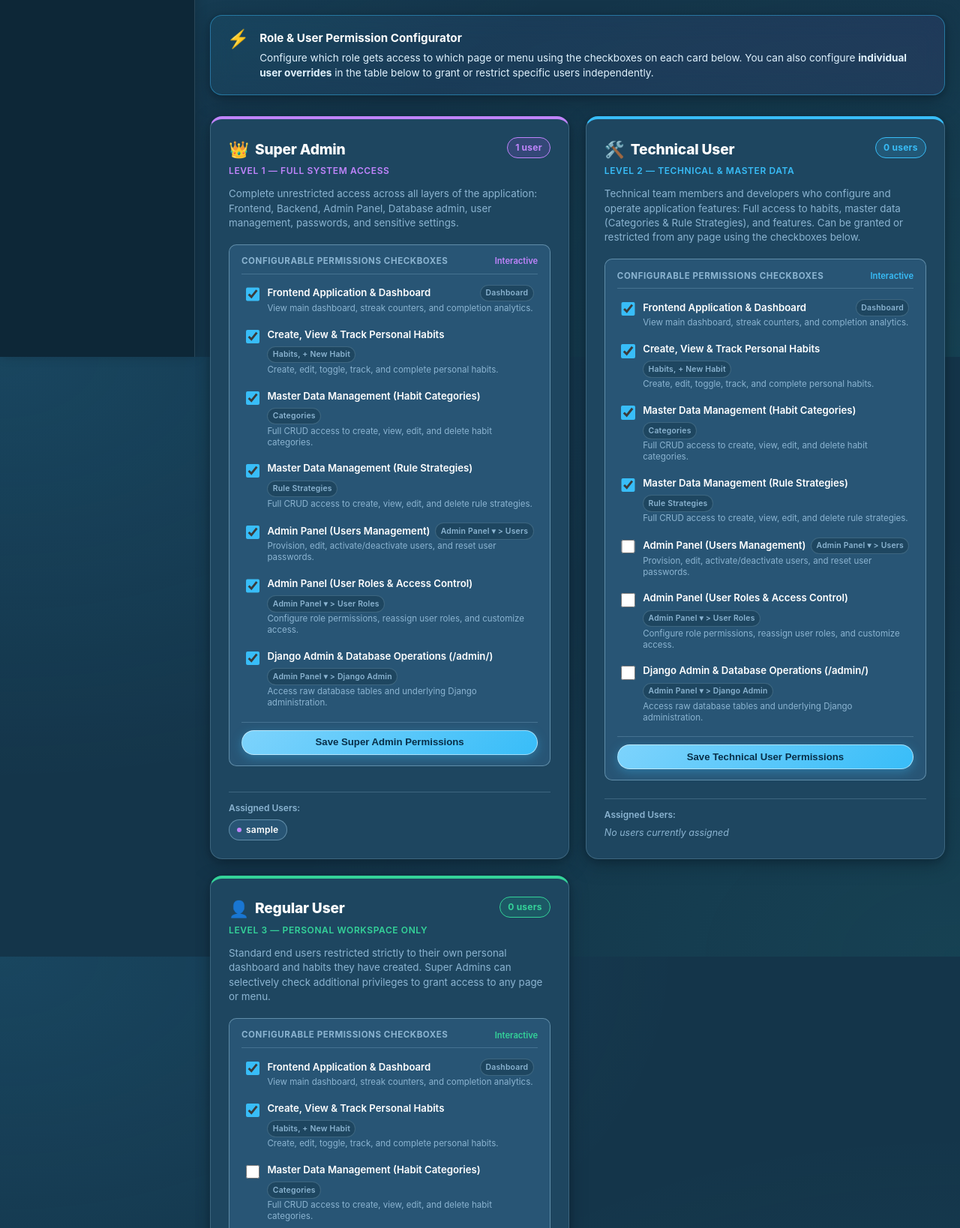
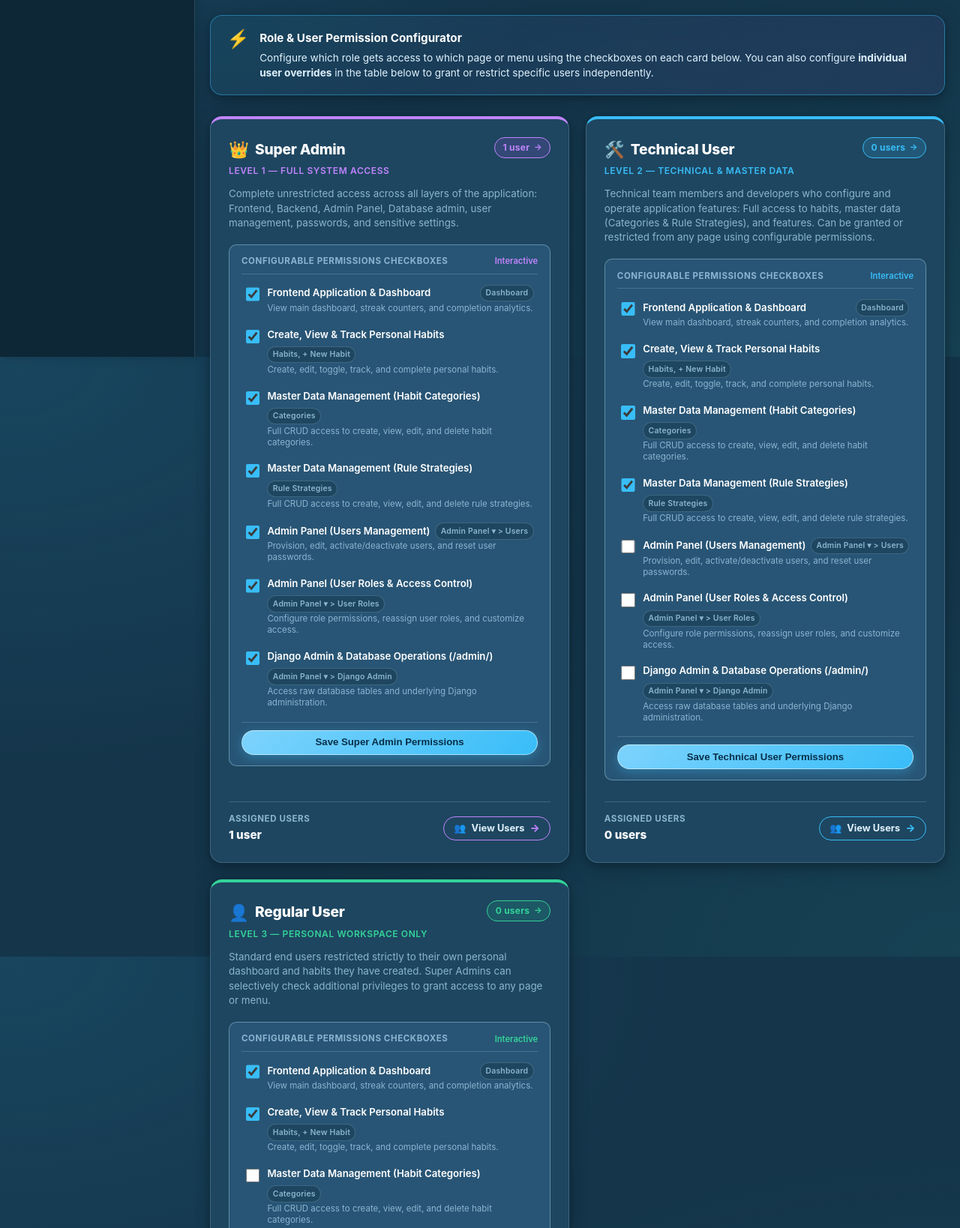
Before and after one commit to Roots-Tech/habitpulse, a Django app: page /accounts/admin-panel/roles/ in a window 1280 px wide. Shown: the part 324-1962 px from the top of the page at 75% size. Run offline with Django 4.2, Linux system fonts and the light colour scheme; the visitor is signed in with stand-in values (Sample User, id 1); data comes from the database, SQL or seed files in the repository; data that the repository does not hold is empty; some libraries are stand-ins or nearby versions.

Commit message:
feat: replace inline user badges in role cards with dedicated role users page

```diff
--- a/accounts/urls.py
+++ b/accounts/urls.py
@@ -18,6 +18,7 @@ urlpatterns = [
 
     # Admin Panel - User Roles & Dynamic Permissions
     path("admin-panel/roles/", views.admin_roles_list_view, name="admin_roles_list"),
+    path("admin-panel/roles/<str:role_code>/users/", views.admin_role_users_view, name="admin_role_users"),
     path("admin-panel/roles/<str:role_code>/permissions/", views.admin_role_permissions_update_view, name="admin_role_permissions_update"),
     path("admin-panel/roles/<int:user_id>/change/", views.admin_user_role_change_view, name="admin_user_role_change"),
     path("admin-panel/roles/user/<int:user_id>/permissions/", views.admin_user_permissions_update_view, name="admin_user_permissions_update"),
--- a/accounts/views.py
+++ b/accounts/views.py
@@ -544,55 +544,68 @@ def admin_seed_data_view(request):
 # ADMIN PANEL: USER ROLES MANAGEMENT & CUSTOMIZABLE PERMISSIONS
 # ==============================================================================
 
+ROLE_METADATA_MAP = {
+    User.Role.SUPER_ADMIN: {
+        "code": User.Role.SUPER_ADMIN,
+        "name": "Super Admin",
+        "icon": "👑",
+        "badge_class": "badge-super-admin",
+        "badge_color": "#c084fc",
+        "badge_bg": "rgba(168, 85, 247, 0.15)",
+        "level": "Level 1 — Full System Access",
+        "description": (
+            "Complete unrestricted access across all layers of the application: "
+            "Frontend, Backend, Admin Panel, Database admin, user management, passwords, and sensitive settings."
+        ),
+    },
+    User.Role.TECHNICAL_USER: {
+        "code": User.Role.TECHNICAL_USER,
+        "name": "Technical User",
+        "icon": "🛠️",
+        "badge_class": "badge-technical-user",
+        "badge_color": "#38bdf8",
+        "badge_bg": "rgba(56, 189, 248, 0.15)",
+        "level": "Level 2 — Technical & Master Data",
+        "description": (
+            "Technical team members and developers who configure and operate application features: "
+            "Full access to habits, master data (Categories & Rule Strategies), and features. "
+            "Can be granted or restricted from any page using configurable permissions."
+        ),
+    },
+    User.Role.REGULAR_USER: {
+        "code": User.Role.REGULAR_USER,
+        "name": "Regular User",
+        "icon": "👤",
+        "badge_class": "badge-regular-user",
+        "badge_color": "#34d399",
+        "badge_bg": "rgba(16, 185, 129, 0.15)",
+        "level": "Level 3 — Personal Workspace Only",
+        "description": (
+            "Standard end users restricted strictly to their own personal dashboard and habits they have created. "
+            "Super Admins can selectively check additional privileges to grant access to any page or menu."
+        ),
+    },
+}
+
+
 @super_admin_required
 def admin_roles_list_view(request):
     """
     Admin panel view for User Roles Management.
     Displays detailed role specifications with customizable permission checkboxes,
-    assigned users directory, and individual user permission overrides.
+    assigned users summary with direct links to view role members, and individual user permission overrides.
     """
     roles_meta = [
         {
-            "code": User.Role.SUPER_ADMIN,
-            "name": "Super Admin",
-            "icon": "👑",
-            "badge_class": "badge-super-admin",
-            "badge_color": "#c084fc",
-            "badge_bg": "rgba(168, 85, 247, 0.15)",
-            "level": "Level 1 — Full System Access",
-            "description": (
-                "Complete unrestricted access across all layers of the application: "
-                "Frontend, Backend, Admin Panel, Database admin, user management, passwords, and sensitive settings."
-            ),
+            **ROLE_METADATA_MAP[User.Role.SUPER_ADMIN],
             "users": User.objects.filter(Q(role=User.Role.SUPER_ADMIN) | Q(is_superuser=True)).order_by("username"),
         },
         {
-            "code": User.Role.TECHNICAL_USER,
-            "name": "Technical User",
-            "icon": "🛠️",
-            "badge_class": "badge-technical-user",
-            "badge_color": "#38bdf8",
-            "badge_bg": "rgba(56, 189, 248, 0.15)",
-            "level": "Level 2 — Technical & Master Data",
-            "description": (
-                "Technical team members and developers who configure and operate application features: "
-                "Full access to habits, master data (Categories & Rule Strategies), and features. "
-                "Can be granted or restricted from any page using the checkboxes below."
-            ),
+            **ROLE_METADATA_MAP[User.Role.TECHNICAL_USER],
             "users": User.objects.filter(role=User.Role.TECHNICAL_USER, is_superuser=False).order_by("username"),
         },
         {
-            "code": User.Role.REGULAR_USER,
-            "name": "Regular User",
-            "icon": "👤",
-            "badge_class": "badge-regular-user",
-            "badge_color": "#34d399",
-            "badge_bg": "rgba(16, 185, 129, 0.15)",
-            "level": "Level 3 — Personal Workspace Only",
-            "description": (
-                "Standard end users restricted strictly to their own personal dashboard and habits they have created. "
-                "Super Admins can selectively check additional privileges to grant access to any page or menu."
-            ),
+            **ROLE_METADATA_MAP[User.Role.REGULAR_USER],
             "users": User.objects.filter(role=User.Role.REGULAR_USER, is_superuser=False).order_by("username"),
         },
     ]
@@ -641,6 +654,97 @@ def admin_roles_list_view(request):
         "roles": roles_data,
         "user_rows": user_rows,
         "permissions_definitions": PERMISSIONS_DEFINITIONS,
+        "role_choices": User.Role.choices,
+    })
+
+
+@super_admin_required
+def admin_role_users_view(request, role_code):
+    """
+    Dedicated admin page displaying all users assigned to a specific user role.
+    Allows Super Admins to view members, search users, inspect custom permissions,
+    and change user roles.
+    """
+    if role_code not in ROLE_METADATA_MAP:
+        messages.error(request, f'Role "{role_code}" is not recognized.')
+        return redirect("admin_roles_list")
+
+    role_info = ROLE_METADATA_MAP[role_code]
+
+    if role_code == User.Role.SUPER_ADMIN:
+        base_qs = User.objects.filter(Q(role=User.Role.SUPER_ADMIN) | Q(is_superuser=True))
+    else:
+        base_qs = User.objects.filter(role=role_code, is_superuser=False)
+
+    total_role_users = base_qs.count()
+    active_role_users = base_qs.filter(is_active=True).count()
+
+    search_query = request.GET.get("q", "").strip()
+    users_qs = base_qs
+    if search_query:
+        users_qs = users_qs.filter(
+            Q(username__icontains=search_query) |
+            Q(email__icontains=search_query) |
+            Q(first_name__icontains=search_query) |
+            Q(last_name__icontains=search_query)
+        )
+
+    users_qs = users_qs.order_by("username").prefetch_related("permission_override", "memberships__tenant")
+
+    users_data = []
+    custom_overrides_count = 0
+    for u in users_qs:
+        override = getattr(u, "permission_override", None)
+        has_custom = bool(override and override.enable_custom)
+        if has_custom:
+            custom_overrides_count += 1
+
+        active_membership = u.memberships.select_related("tenant").filter(status="ACTIVE").first()
+        tenant_name = active_membership.tenant.name if (active_membership and active_membership.tenant) else "Personal Workspace"
+        tenant_role = active_membership.role if active_membership else "Owner"
+
+        users_data.append({
+            "user": u,
+            "display_name": u.get_full_name() or u.username,
+            "username": u.username,
+            "email": u.email,
+            "tenant_name": tenant_name,
+            "tenant_role": tenant_role,
+            "date_joined": u.date_joined,
+            "last_login": u.last_login,
+            "is_active": u.is_active,
+            "is_superuser": u.is_superuser,
+            "has_custom": has_custom,
+            "override": override,
+        })
+
+    # Summary counts for role navigation tabs
+    role_tabs = []
+    for r_code, r_meta in ROLE_METADATA_MAP.items():
+        if r_code == User.Role.SUPER_ADMIN:
+            count = User.objects.filter(Q(role=User.Role.SUPER_ADMIN) | Q(is_superuser=True)).count()
+        else:
+            count = User.objects.filter(role=r_code, is_superuser=False).count()
+
+        role_tabs.append({
+            "code": r_code,
+            "name": r_meta["name"],
+            "icon": r_meta["icon"],
+            "badge_color": r_meta["badge_color"],
+            "badge_bg": r_meta["badge_bg"],
+            "user_count": count,
+            "is_current": r_code == role_code,
+        })
+
+    return render(request, "accounts/admin_role_users.html", {
+        "role": role_info,
+        "users": users_data,
+        "total_count": total_role_users,
+        "active_count": active_role_users,
+        "custom_overrides_count": custom_overrides_count,
+        "filtered_count": len(users_data),
+        "search_query": search_query,
+        "role_tabs": role_tabs,
         "role_choices": User.Role.choices,
     })
 
@@ -716,6 +820,9 @@ def admin_user_role_change_view(request, user_id):
     target_user.role = new_role
     target_user.save()
     messages.success(request, f'Updated role for "{target_user.username}" to {target_user.get_role_display()} successfully!')
+    next_url = request.POST.get("next")
+    if next_url and next_url.startswith("/"):
+        return redirect(next_url)
     return redirect("admin_roles_list")
 
 
--- /dev/null
+++ b/run_commands.txt
@@ -0,0 +1,2 @@
+.\.venv\Scripts\activate
+python manage.py runserver
--- a/templates/accounts/admin_roles_list.html
+++ b/templates/accounts/admin_roles_list.html
@@ -53,9 +53,10 @@
                 {{ role.level }}
               </div>
             </div>
-            <span class="badge" style="background-color: {{ role.badge_bg }}; color: {{ role.badge_color }}; border: 1px solid {{ role.badge_color }}; font-weight: 700;">
-              {{ role.users.count }} user{{ role.users.count|pluralize }}
-            </span>
+            <a href="{% url 'admin_role_users' role.code %}" class="badge" style="background-color: {{ role.badge_bg }}; color: {{ role.badge_color }}; border: 1px solid {{ role.badge_color }}; font-weight: 700; text-decoration: none; display: inline-flex; align-items: center; gap: 0.35rem;" title="Click to view all users in {{ role.name }}">
+              <span>{{ role.users.count }} user{{ role.users.count|pluralize }}</span>
+              <span style="font-size: 0.7rem;">&rarr;</span>
+            </a>
           </div>
 
           <!-- Description -->
@@ -110,19 +111,19 @@
           </form>
         </div>
 
-        <!-- Assigned Users Preview -->
-        <div style="border-top: 1px solid var(--border-subtle); padding-top: 0.75rem; margin-top: 0.5rem;">
-          <div style="font-size: 0.75rem; color: var(--text-muted); margin-bottom: 0.4rem; font-weight: 600;">Assigned Users:</div>
-          <div style="display: flex; flex-wrap: wrap; gap: 0.4rem;">
-            {% for u in role.users %}
-              <span class="badge" style="background-color: var(--surface-raised); border: 1px solid var(--border-strong); color: var(--text-main); font-size: 0.75rem; display: inline-flex; align-items: center; gap: 0.35rem;" title="{{ u.email }}">
-                <span style="display: inline-block; width: 6px; height: 6px; border-radius: 50%; background-color: {{ role.badge_color }};"></span>
-                {{ u.username }}
-              </span>
-            {% empty %}
-              <span style="font-size: 0.78rem; color: var(--text-muted); font-style: italic;">No users currently assigned</span>
-            {% endfor %}
+        <!-- Assigned Users Action -->
+        <div style="border-top: 1px solid var(--border-subtle); padding-top: 0.85rem; margin-top: 0.75rem; display: flex; align-items: center; justify-content: space-between; gap: 0.75rem;">
+          <div>
+            <div style="font-size: 0.72rem; color: var(--text-muted); text-transform: uppercase; letter-spacing: 0.05em; font-weight: 700;">Assigned Users</div>
+            <div style="font-size: 0.95rem; font-weight: 800; color: var(--text-main); margin-top: 0.15rem;">
+              {{ role.users.count }} user{{ role.users.count|pluralize }}
+            </div>
           </div>
+          <a href="{% url 'admin_role_users' role.code %}" class="btn btn-outline btn-sm" style="font-size: 0.8rem; font-weight: 700; padding: 0.4rem 0.85rem; display: inline-flex; align-items: center; gap: 0.45rem; white-space: nowrap; border-color: {{ role.badge_color }}; color: var(--text-main); text-decoration: none;">
+            <span>👥</span>
+            <span>View Users</span>
+            <span style="font-size: 0.85rem; color: {{ role.badge_color }}; font-weight: 800;">&rarr;</span>
+          </a>
         </div>
       </div>
     {% endfor %}
```
Also changed, not shown: templates/accounts/admin_role_users.html (added, +248 -0 lines), tests/test_user_roles_and_permissions.py (+64 -0 lines).
